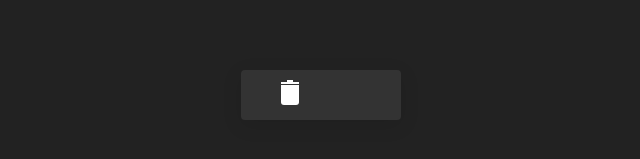
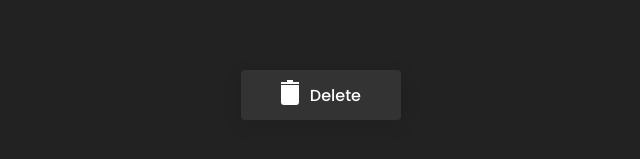
Before and after one commit to Linh777GKOG/Delete_button_animation, a plain HTML site: page index.html in a window 1280 px wide. Shown: the part 305-464 px from the top of the page, 319-959 px from the left. Drawn offline with Linux system fonts and the light colour scheme.

Commit message:
check point

```diff
--- a/index.html
+++ b/index.html
@@ -10,6 +10,7 @@
   <body>
     <a href="#" class="btn">
       <span></span>
+      <text>Delete</text>
     </a>
   </body>
 </html>
--- a/style.css
+++ b/style.css
@@ -26,6 +26,7 @@ a {
   align-items: center;
   transition: 0.5s;
   box-shadow: 0 5px 20px rgba(0, 0, 0, 0.1);
+  overflow: hidden;
 }
 
 a span {
@@ -37,8 +38,12 @@ a span {
   background: #fff;
   border-bottom-left-radius: 3px;
   border-bottom-right-radius: 3px;
+  transition: 0.5s;
 }
 
+a:hover span {
+  transform: scale(1.5) rotate(60deg) translateY(10px);
+}
 a span::before {
   content: "";
   position: absolute;
@@ -50,3 +55,14 @@ a span::before {
     6px -2px 0 #fff;
   transition: 0.5s;
 }
+
+a:hover span::before {
+  transform: rotate(-90deg) translateX(50%) translateY(-10px);
+}
+
+a text {
+  position: absolute;
+  right: 40px;
+  color: #fff;
+  transition: 0.5s;
+}
```
